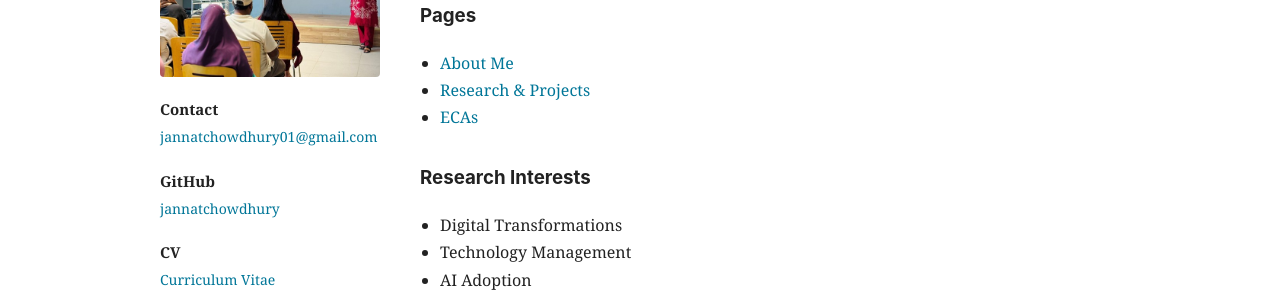
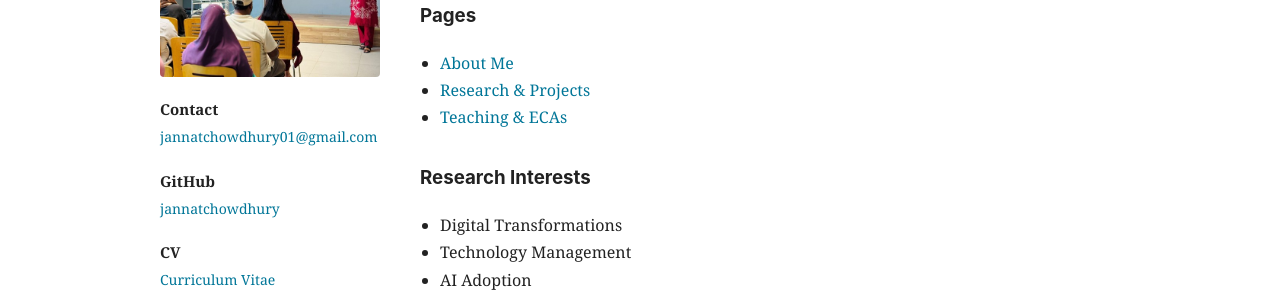
Before and after one commit to jannatchowdhury/jannatchowdhury.github.io, a Jekyll site: the page built from index.md, in a window 1280 px wide. Shown: the part 552-850 px from the top of the page. Built offline with Jekyll 4.4.1, drawn with Linux system fonts in a browser that asks for light colours.

Commit message:
Update index.md

```diff
--- a/index.md
+++ b/index.md
@@ -8,7 +8,7 @@ I am a Research Associate at Daffodil International University, who brings 4+ ye
 ### Pages
 * [About Me](./about.md)
 * [Research & Projects](./research.md)
-* [ECAs](./teaching.md)
+* [Teaching & ECAs](./teaching.md)
 
 ### Research Interests
 * Digital Transformations
```
